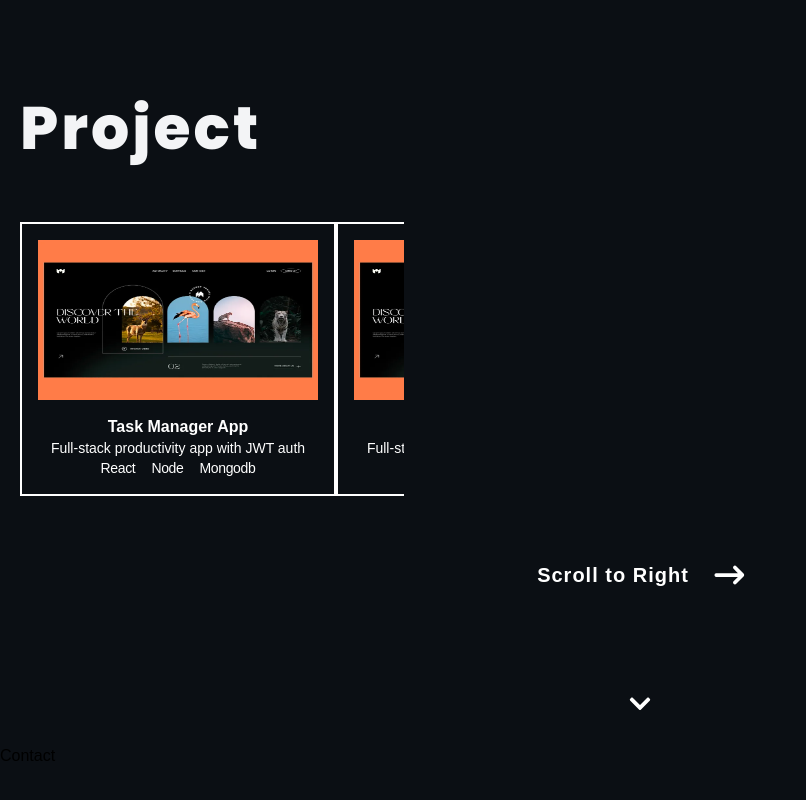
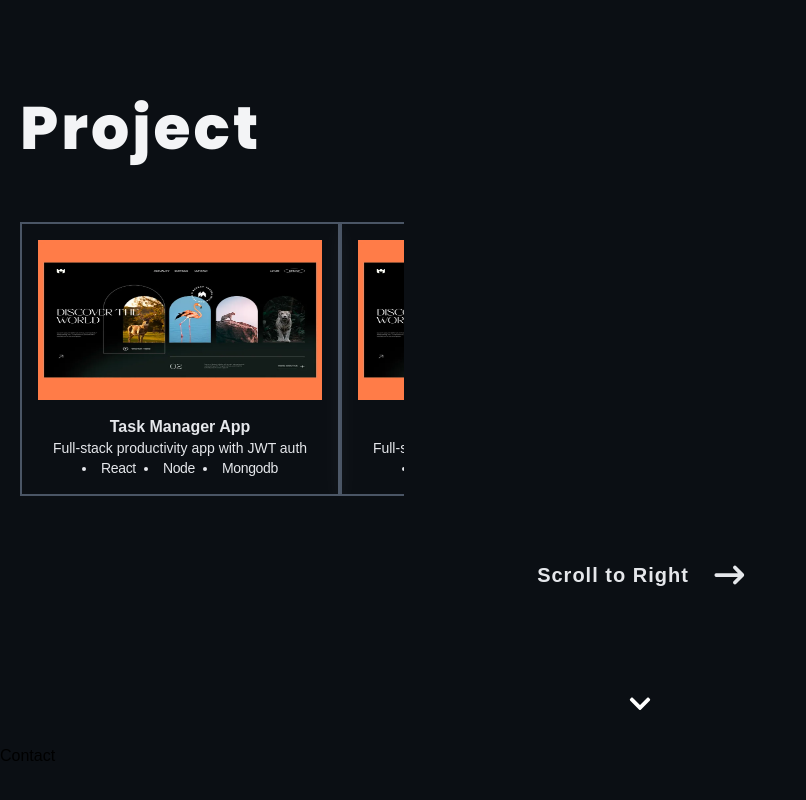
Before and after one commit to Ghising-Palsang/My-Portfolio, a React (Vite) app: page / in a window 1280 px wide. Shown: the part 2496-3296 px from the top of the page, without its empty margins (0-806 px from the left). Built offline with nearby package versions, Linux system fonts and the light colour scheme.

Commit message:
vite base

```diff
--- a/index.html
+++ b/index.html
@@ -8,9 +8,6 @@
     <link rel="preconnect" href="https://fonts.googleapis.com">
 <link rel="preconnect" href="https://fonts.gstatic.com" crossorigin>
 <link href="https://fonts.googleapis.com/css2?family=Inter:ital,opsz,wght@0,14..32,100..900;1,14..32,100..900&family=Manrope:wght@200..800&family=Poppins:ital,wght@0,100;0,200;0,300;0,400;0,500;0,600;0,700;0,800;0,900;1,100;1,200;1,300;1,400;1,500;1,600;1,700;1,800;1,900&family=Quicksand:wght@300..700&display=swap" rel="stylesheet">
-
-
-
   </head>
   <body>
     <div id="root"></div>
--- a/src/components/Project.tsx
+++ b/src/components/Project.tsx
@@ -2,12 +2,48 @@ import { FaArrowRightLong } from "react-icons/fa6";
 import ProjectCard from "./ProjectCard";
 import { easeInOut, motion } from "framer-motion";
 import ScrollDown from "./ScrollDown";
+import { useLightMode } from "../context/light.context";
+
+export type ICard = {
+  name: string;
+  description: string;
+  image: string;
+  tools: string[];
+  id: number;
+};
 
 const Project = () => {
+    const {isLightMode} = useLightMode()
+
+  const card: Array<ICard> = [
+    {
+      name: "Task Manager App",
+      description: "Full-stack productivity app with JWT auth",
+      image: "../../src/public/images/website.jpeg",
+      tools: ["React", "Node", "Mongodb"],
+      id: 1,
+    },
+    {
+      name: "Blog",
+      description: "Full-stack productivity app with JWT auth",
+      image: "../../src/public/images/website.jpeg",
+      tools: ["React", "Node", "Mongodb"],
+      id: 2,
+    },
+    {
+      name: "Ecom",
+      description: "Full-stack productivity app with JWT auth",
+      image: "../../src/public/images/website.jpeg",
+      tools: ["React", "Node", "Mongodb"],
+      id: 3,
+    },
+  ];
   return (
     <section className="min-h-screen flex flex-col justify-center items-start px-5 gap-16 relative">
       <div>
-        <h1 className="text-gray-100 font-extrabold text-6xl tracking-wider">
+        <h1
+          className={` font-extrabold text-6xl tracking-wider ${isLightMode ? "text-gray-900" : "text-gray-100"}`}
+        >
           Project
         </h1>
       </div>
@@ -15,23 +51,26 @@ const Project = () => {
       {/* Prjoect Cards */}
 
       <div className="flex overflow-x-auto snap-x snap-mandatory w-full max-w-sm ">
-        <div className="shrink-0 snap-start">
-          <ProjectCard />
-        </div>
-        <div className="shrink-0 snap-start">
-          <ProjectCard />
-        </div>
-        <div className="shrink-0 snap-start">
-          <ProjectCard />
-        </div>
+        {card.map(({ name, description, image, tools, id }) => (
+          <div className="shrink-0 snap-start" key={id}>
+            <ProjectCard
+              name={name}
+              description={description}
+              image={image}
+              tools={tools}
+            />
+          </div>
+        ))}
       </div>
 
       <div className="flex items-center self-center gap-6">
-        <p className="text-white text-xl font-bold tracking-wider">
+        <p
+          className={`${isLightMode ? "text-gray-900 " : "text-gray-200"} text-xl font-bold tracking-wider`}
+        >
           Scroll to Right
         </p>
         <motion.span
-          className="text-white text-3xl"
+          className={`${isLightMode ? "text-gray-900" : "text-gray-200"} text-3xl`}
           animate={{ x: [0, 14, 0] }}
           transition={{ duration: 3, repeat: Infinity, ease: easeInOut }}
         >
--- a/src/components/ProjectCard.tsx
+++ b/src/components/ProjectCard.tsx
@@ -1,22 +1,35 @@
+import { useLightMode } from "../context/light.context";
 
+export interface ICard {
+  name: string;
+  description: string;
+  image: string;
+  tools: string[];
+}
 
-const ProjectCard = () => {
+const ProjectCard = ({ name, description, image, tools }: ICard) => {
+  const {isLightMode} = useLightMode()
   return (
-    <div className="text-white flex flex-col gap-4 border-2 border-white p-4">
+    <div className={`${isLightMode ? "text-gray-900 border-gray-300 card-light" : "text-gray-200 border-gray-600 card-dark"} flex flex-col gap-4 border-2  p-4 `}>
       <div>
-        <img src="../../src/public/images/website.jpeg" className="w-70 h-40" />
+        <img src={image} alt={name} className="w-71 h-40" />
       </div>
       <div className="flex flex-col items-center leading-snug">
-        <h4 className="font-semibold">Task Manager App</h4>
-        <p className="text-sm">Full-stack productivity app with JWT auth</p>
-        <ul className="flex gap-4">
-          <li className="tracking-tight text-sm ">React</li>
-          <li className="tracking-tight text-sm">Node</li>
-          <li className="tracking-tight text-sm">Mongodb</li>
+        <h4 className="font-semibold">{name}</h4>
+        <p className="text-sm">{description}</p>
+        <ul className="flex gap-2">
+          {tools.map((tool, index) => (
+            <li
+              className="tracking-tight text-sm list-disc list-inside "
+              key={index}
+            >
+              {tool}
+            </li>
+          ))}
         </ul>
       </div>
     </div>
   );
-}
+};
 
-export default ProjectCard
+export default ProjectCard;
--- a/src/pages/HomePage.tsx
+++ b/src/pages/HomePage.tsx
@@ -2,9 +2,10 @@ import Snowfall from "react-snowfall";
 import About from "../components/About";
 import Contact from "../components/Contact";
 import Hero from "../components/Hero";
-import Project from "../components/Project";
+
 import Skills from "../components/Skills";
 import { useLightMode } from "../context/light.context";
+import Project from "../components/Project";
 
 const HomePage = () => {
   const {isLightMode} = useLightMode()
@@ -36,7 +37,7 @@ const HomePage = () => {
         <Skills />
       </div>
       <div className="w-full">
-        <Project />
+        <Project/>
       </div>
 
       <div className="w-full">
--- a/src/styles/global.css
+++ b/src/styles/global.css
@@ -40,3 +40,14 @@ h1{
 h2,h3{
     font-family: 'DM Sans', sans-serif;
 }
+
+
+/* Light mode shadow */
+.card-light {
+  box-shadow: 0 8px 20px rgba(0, 0, 0, 0.10);
+}
+
+/* Dark mode shadow */
+.card-dark {
+  box-shadow: 0 6px 24px rgba(255, 255, 255, 0.05);
+}
--- a/vite.config.ts
+++ b/vite.config.ts
@@ -6,4 +6,5 @@ import tailwindcss from "@tailwindcss/vite";
 // https://vite.dev/config/
 export default defineConfig({
   plugins: [react(), tailwindcss()],
+  base: "/portfolio/"
 })
```
